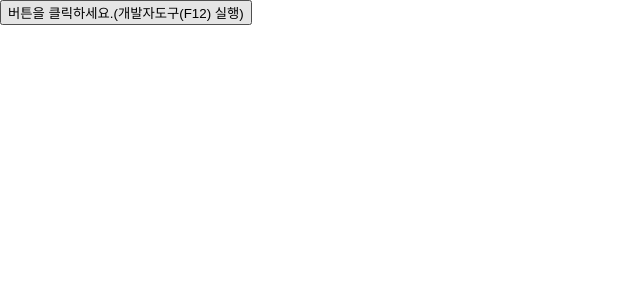
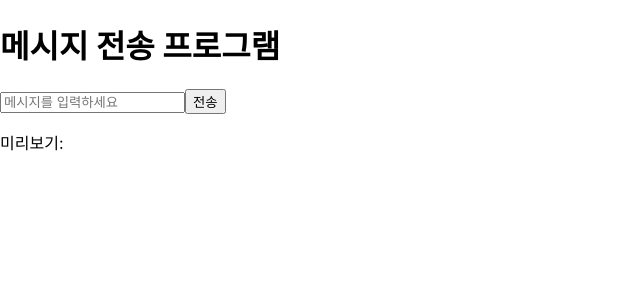
Before and after one commit to kwondongjae0531/Web2, a React (Create React App) app: page / in a window 1280 px wide. Shown: the top 300 px of the page, without its empty margins (0-640 px from the left). Built offline with nearby package versions, Linux system fonts and the light colour scheme.

Commit message:
8장 이벤트 핸들링 - 실습예제 - 종합예제

```diff
--- /dev/null
+++ b/src/08/ConfirmButton.jsx
@@ -0,0 +1,36 @@
+
+import React from "react";
+
+class ConfirmButton extends React.Component {
+    constructor(props) {
+        super(props);
+
+        this.state = { isConfirmed: false };
+    }
+
+    /*
+    handleConfirm() {
+        this.setState((prevState) => ({
+            isConfirmed: !prevState.isConfirmed
+        }));
+    }
+    */
+
+    handleConfirm = () => {
+        this.setState((prevState) => ({
+            isConfirmed: !prevState.isConfirmed
+        }));
+    };
+
+    render() {
+        return (
+            <button
+                onClick={this.handleConfirm}
+                disabled={this.state.isConfirmed}>
+                {this.state.isConfirmed ? '확인됨' : '확인하기'}
+            </button>
+        );
+    }
+}
+
+export default ConfirmButton;
--- /dev/null
+++ b/src/08/ConfirmButton2.jsx
@@ -0,0 +1,18 @@
+import React, {useState} from "react";
+
+function ConfirmButton2() {
+    const [isConfirmed , setIsConfirmed] = useState(false)
+
+    function handleConfirm(){
+        setIsConfirmed(prevState =>!prevState);
+    }
+
+    return(
+        <button
+            onClick={this.handleConfirm} disabled={isConfirmed}>
+            {this.state.isConfirmed ? '확인됨' : '확인하기'}
+        </button>
+    );
+}
+
+export default ConfirmButton2
--- /dev/null
+++ b/src/08/MessageSender.jsx
@@ -0,0 +1,36 @@
+
+import React, { useState } from "react";
+
+function MessageSender() {
+    const [message, setMessage] = useState("");
+
+    const handleSend = () => {
+        if (message.trim() === "") {
+            alert("메시지를 입력해주세요.");
+            return;
+        }
+
+        alert("전송한 메시지: " + message);
+    };
+
+    return (
+        <div>
+            <h1>메시지 전송 프로그램</h1>
+
+            <input
+                type="text"
+                placeholder="메시지를 입력하세요"
+                value={message}
+                onChange={(event) => setMessage(event.target.value)}
+            />
+
+            <button onClick={handleSend}>
+                전송
+            </button>
+
+            <p>미리보기: {message}</p>
+        </div>
+    );
+}
+
+export default MessageSender;
--- a/src/index.js
+++ b/src/index.js
@@ -25,14 +25,18 @@
 // import Toggle from "./08/Toggle";
 // import Mybutton from "./08/Mybutton";
 // import Toggle2 from "./08/Toggle2";
+// import Mybutton from "./08/Mybutton2";
+// import ConfirmButton from "./08/ConfirmButton";
 
+import ConfirmButton from "./08/ConfirmButton2";
+import MessageSender from "./08/MessageSender";
 
 const root = ReactDOM.createRoot(document.getElementById('root'));
 
 setInterval(() => {
     root.render(
         <React.StrictMode>
-            <Mybutton2/>
+            <MessageSender/>
         </React.StrictMode>
         );
     }, 1000
```
